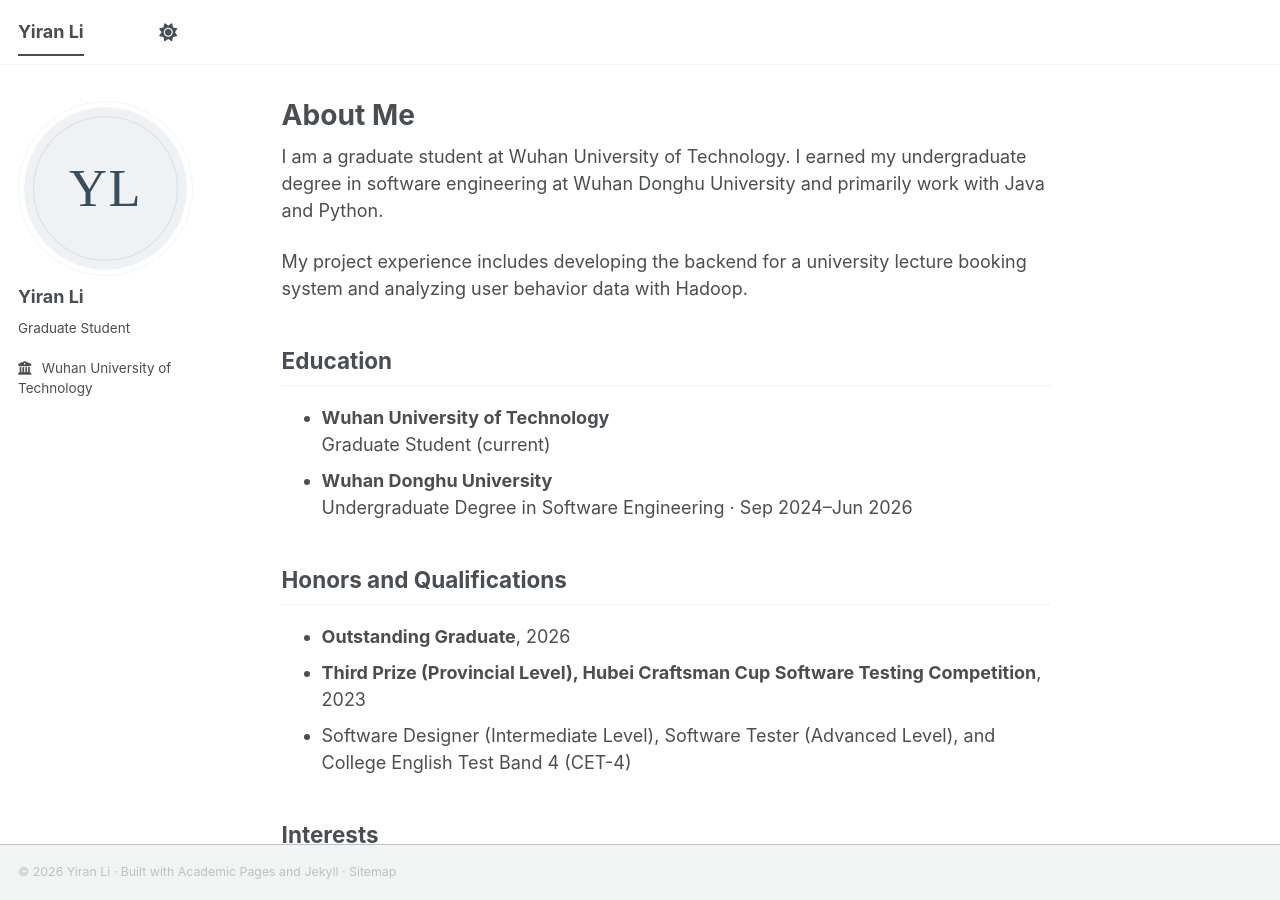
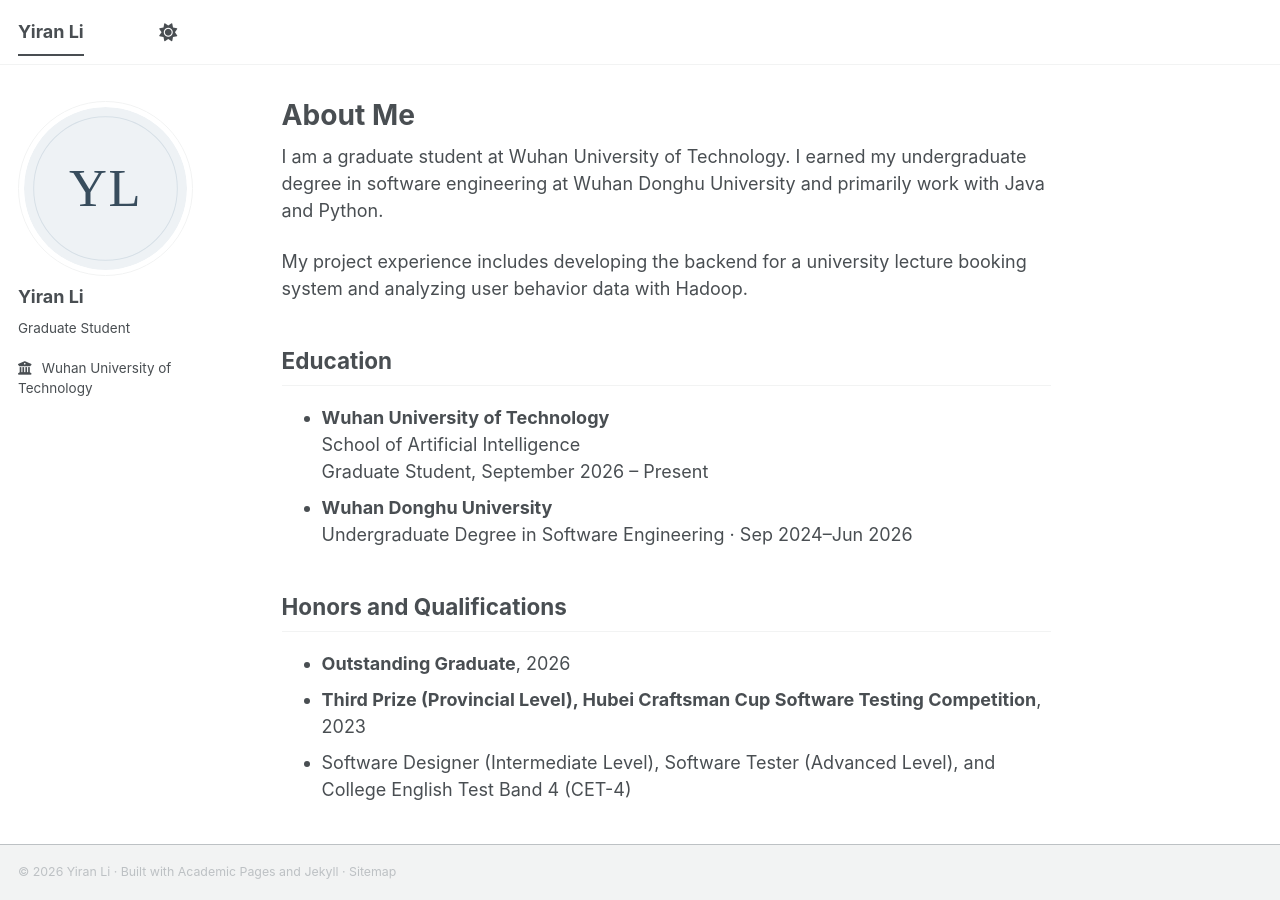
Before and after one commit to xiaoranxiaoran/xiaoranxiaoran.github.io, a Jekyll site: the page built from _pages/about.md, in a window 1280 px wide and 900 px high. Built offline with Jekyll 4.4.1, drawn with Linux system fonts in a browser that asks for light colours; nearby versions of some CDN libraries; a script bundle is joined from its source files by our own code; library files that are not in the unit come from our copies.

Commit message:
Add graduate school and enrollment dates

```diff
--- a/_pages/about.md
+++ b/_pages/about.md
@@ -13,7 +13,8 @@ My project experience includes developing the backend for a university lecture b
 ## Education
 
 - **Wuhan University of Technology**<br>
-  Graduate Student (current)
+  School of Artificial Intelligence<br>
+  Graduate Student, September 2026 – Present
 - **Wuhan Donghu University**<br>
   Undergraduate Degree in Software Engineering · Sep 2024–Jun 2026
 
```
Also changed, not shown: _pages/cv.md (+2 -1 lines).
